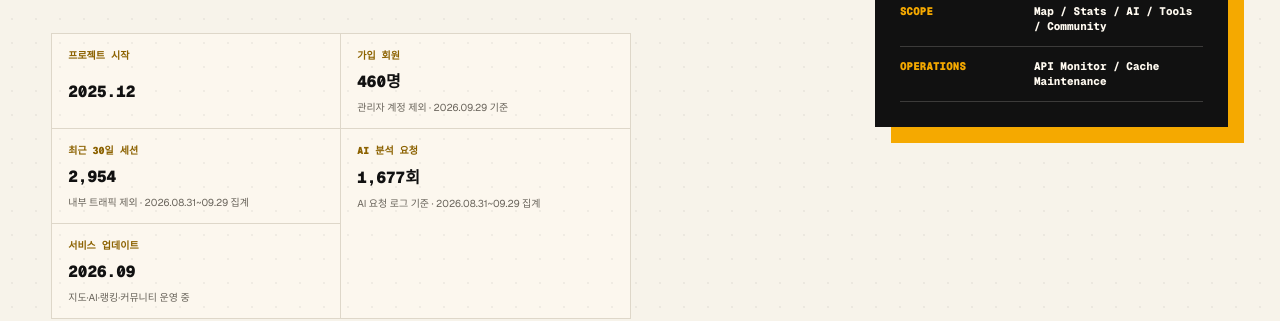
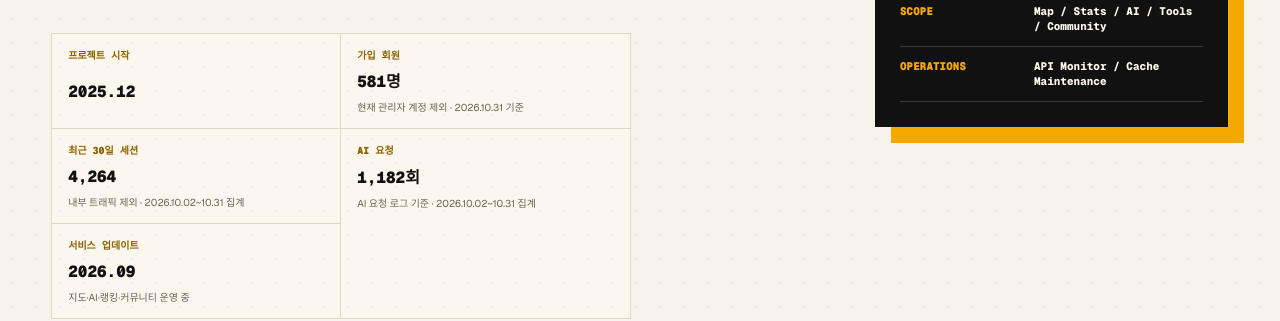
Before and after one commit to ka6865/KHS_PF, a Next.js app: page / in a window 1280 px wide. Shown: the part 521-842 px from the top of the page. Built offline with nearby package versions, Linux system fonts and the light colour scheme.

Commit message:
Update portfolio operating metrics for October

```diff
--- a/app/page.tsx
+++ b/app/page.tsx
@@ -21,9 +21,9 @@ const heroProofs = [
 
 const portfolioMetrics = [
   { label: "프로젝트 시작", value: "2025.12" },
-  { label: "가입 회원", value: "460명", note: "관리자 계정 제외 · 2026.09.29 기준" },
-  { label: "최근 30일 세션", value: "2,954", note: "내부 트래픽 제외 · 2026.08.31~09.29 집계" },
-  { label: "AI 분석 요청", value: "1,677회", note: "AI 요청 로그 기준 · 2026.08.31~09.29 집계" },
+  { label: "가입 회원", value: "581명", note: "현재 관리자 계정 제외 · 2026.10.31 기준" },
+  { label: "최근 30일 세션", value: "4,264", note: "내부 트래픽 제외 · 2026.10.02~10.31 집계" },
+  { label: "AI 요청", value: "1,182회", note: "AI 요청 로그 기준 · 2026.10.02~10.31 집계" },
   { label: "서비스 업데이트", value: "2026.09", note: "지도·AI·랭킹·커뮤니티 운영 중" },
 ];
 
```
Also changed, not shown: 1 other file (tests, documents, lock files or other folders).
